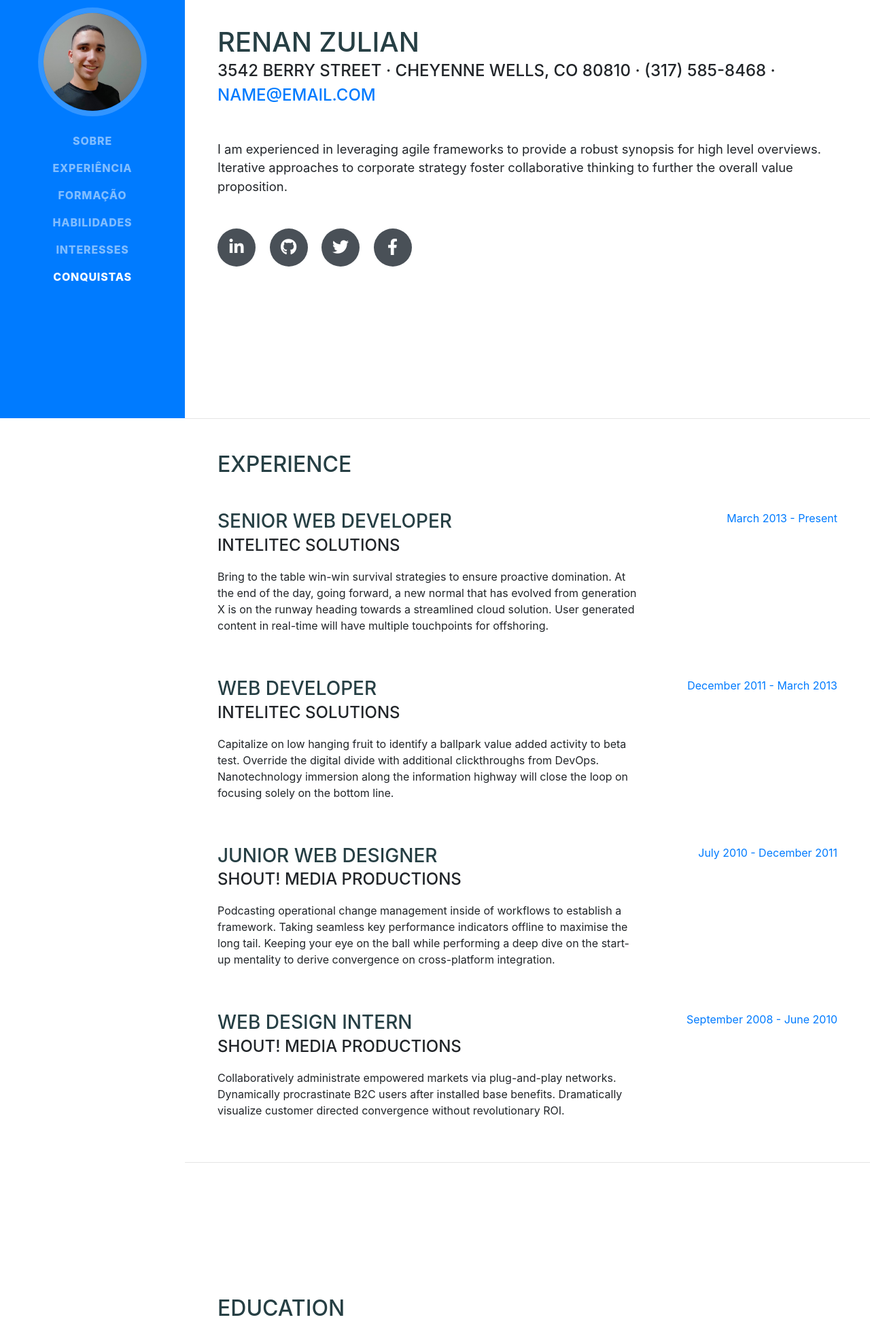
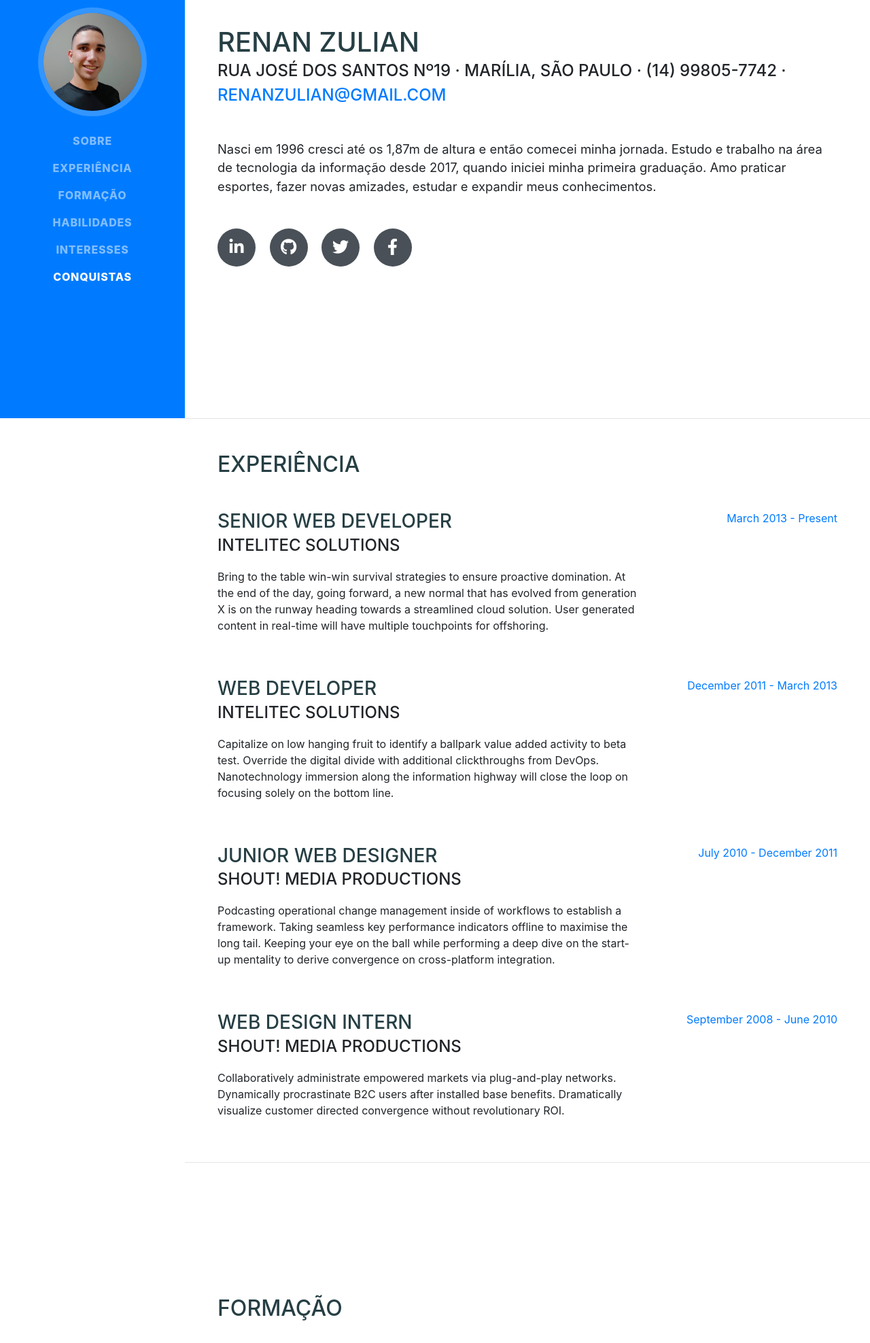
Before and after one commit to nailuz/renanzulian.github.io, a website with bundled scripts: page index.html in a window 1280 px wide. Shown: the part 185-2160 px from the top of the page at 68% size. Built offline with nearby package versions, Linux system fonts and the light colour scheme; a web font is replaced by a local one.

Commit message:
Colocando alguns textos

```diff
--- a/index.html
+++ b/index.html
@@ -7,6 +7,8 @@
   <meta name="viewport" content="width=device-width, initial-scale=1, shrink-to-fit=no">
   <meta name="description" content="">
   <meta name="author" content="">
+
+  <meta name="theme-color" content="#015668">
 
   <title>Renan Zulian</title>
 
@@ -65,10 +67,10 @@
       <div class="w-100">
         <h1 class="mb-0">Renan Zulian
         </h1>
-        <div class="subheading mb-5">3542 Berry Street · Cheyenne Wells, CO 80810 · (317) 585-8468 ·
-          <a href="mailto:name@email.com">name@email.com</a>
+        <div class="subheading mb-5">Rua José dos Santos nº19 · Marília, São Paulo · (14) 99805-7742 ·
+          <a href="mailto:renanzulian@gmail.com">renanzulian@gmail.com</a>
         </div>
-        <p class="lead mb-5">I am experienced in leveraging agile frameworks to provide a robust synopsis for high level overviews. Iterative approaches to corporate strategy foster collaborative thinking to further the overall value proposition.</p>
+        <p class="lead mb-5"> Nasci em 1996 cresci até os 1,87m de altura e então comecei minha jornada. Estudo e trabalho na área de tecnologia da informação desde 2017, quando iniciei minha primeira graduação. Amo praticar esportes, fazer novas amizades, estudar e expandir meus conhecimentos. </p>
         <div class="social-icons">
           <a href="#">
             <i class="fab fa-linkedin-in"></i>
@@ -90,7 +92,7 @@
 
     <section class="resume-section p-3 p-lg-5 d-flex justify-content-center" id="experience">
       <div class="w-100">
-        <h2 class="mb-5">Experience</h2>
+        <h2 class="mb-5">Experiência</h2>
 
         <div class="resume-item d-flex flex-column flex-md-row justify-content-between mb-5">
           <div class="resume-content">
@@ -144,7 +146,7 @@
 
     <section class="resume-section p-3 p-lg-5 d-flex align-items-center" id="education">
       <div class="w-100">
-        <h2 class="mb-5">Education</h2>
+        <h2 class="mb-5">Formação</h2>
 
         <div class="resume-item d-flex flex-column flex-md-row justify-content-between mb-5">
           <div class="resume-content">
@@ -176,7 +178,7 @@
 
     <section class="resume-section p-3 p-lg-5 d-flex align-items-center" id="skills">
       <div class="w-100">
-        <h2 class="mb-5">Skills</h2>
+        <h2 class="mb-5">Habilidades</h2>
 
         <div class="subheading mb-3">Programming Languages &amp; Tools</div>
         <ul class="list-inline dev-icons">
@@ -240,7 +242,7 @@
 
     <section class="resume-section p-3 p-lg-5 d-flex align-items-center" id="interests">
       <div class="w-100">
-        <h2 class="mb-5">Interests</h2>
+        <h2 class="mb-5">Interesses</h2>
         <p>Apart from being a web developer, I enjoy most of my time being outdoors. In the winter, I am an avid skier and novice ice climber. During the warmer months here in Colorado, I enjoy mountain biking, free climbing, and kayaking.</p>
         <p class="mb-0">When forced indoors, I follow a number of sci-fi and fantasy genre movies and television shows, I am an aspiring chef, and I spend a large amount of my free time exploring the latest technology advancements in the front-end web development world.</p>
       </div>
@@ -250,7 +252,7 @@
 
     <section class="resume-section p-3 p-lg-5 d-flex align-items-center" id="awards">
       <div class="w-100">
-        <h2 class="mb-5">Awards &amp; Certifications</h2>
+        <h2 class="mb-5">Conquistas &amp; Certificações</h2>
         <ul class="fa-ul mb-0">
           <li>
             <i class="fa-li fa fa-trophy text-warning"></i>
```
